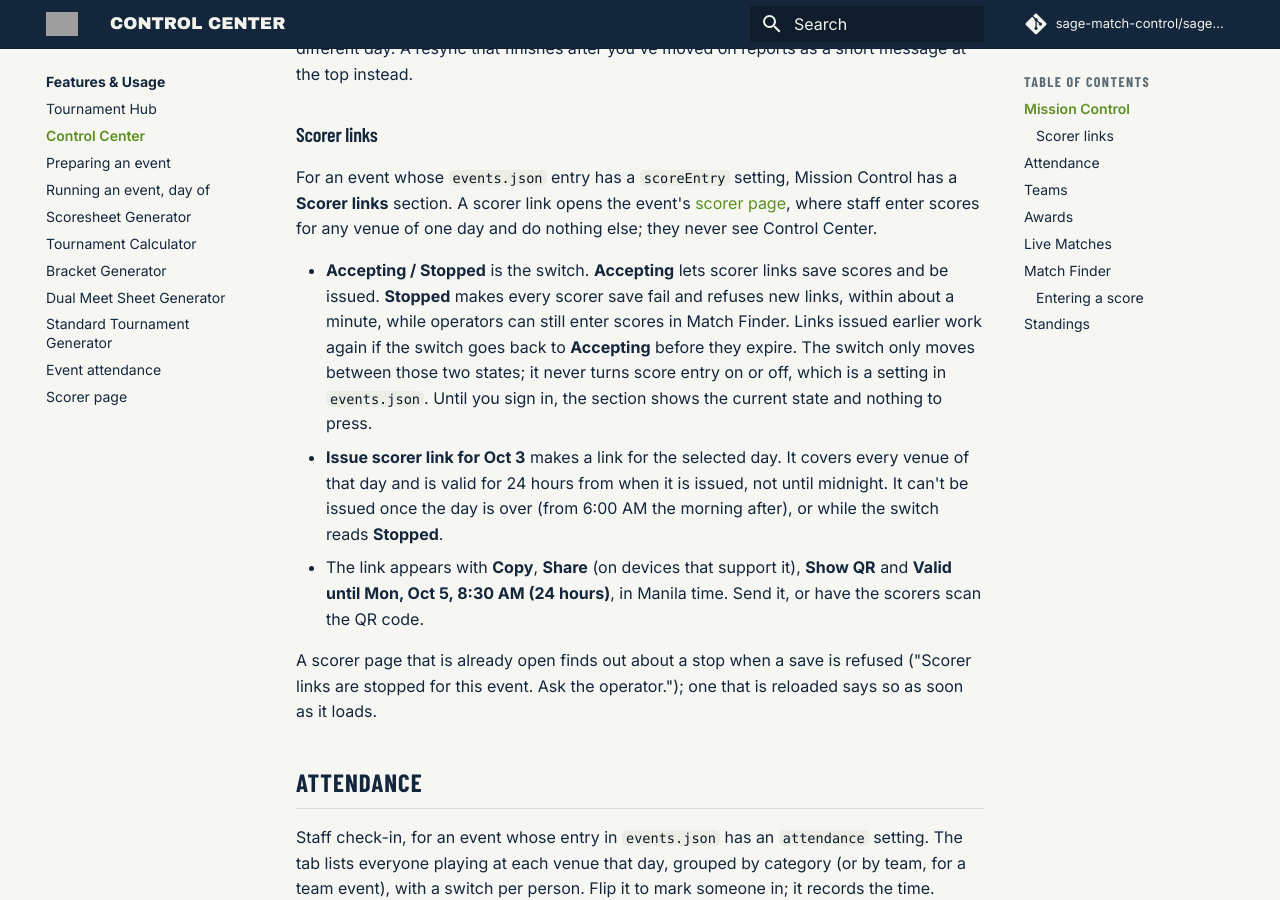
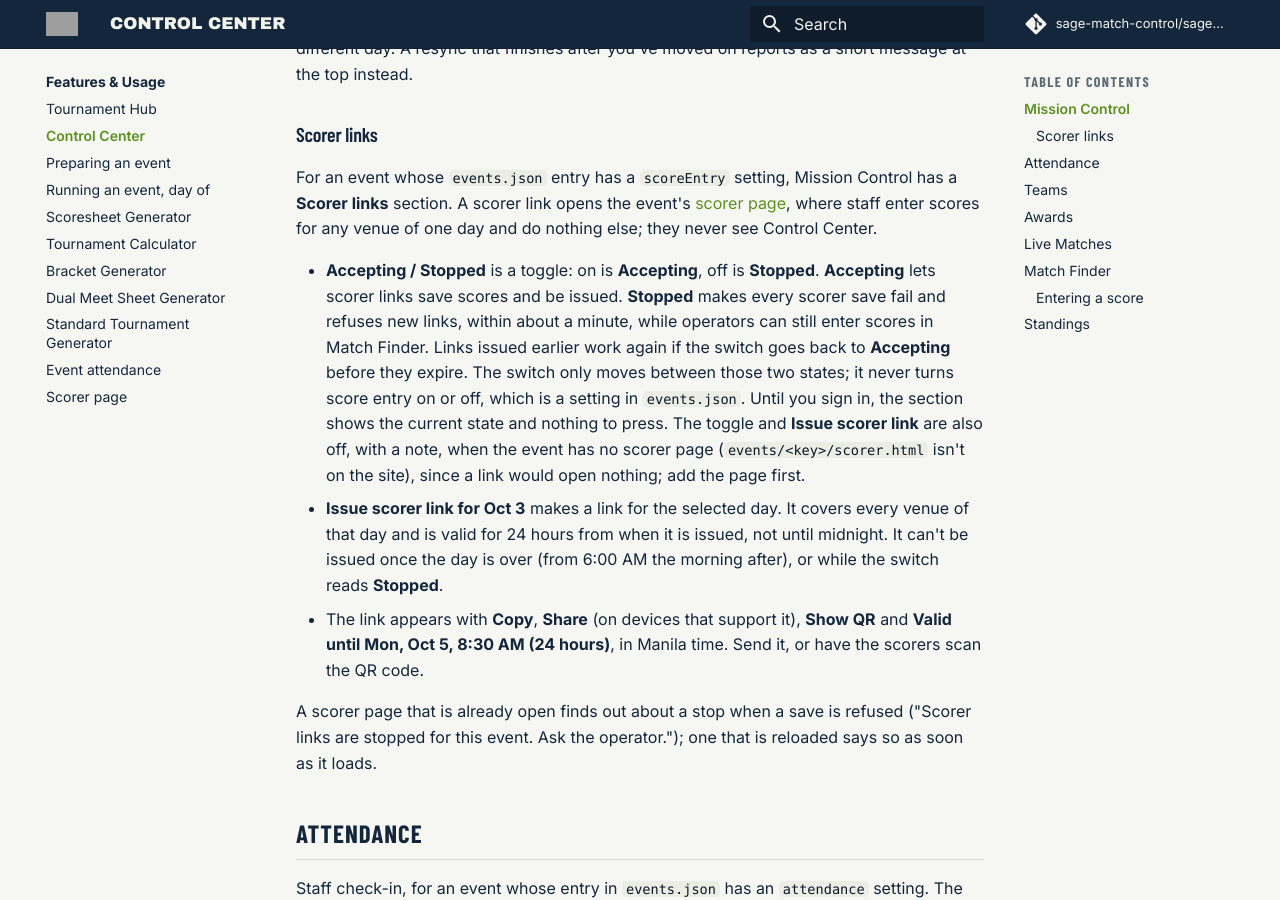
Before and after one commit to sage-match-control/sage-docs, an MkDocs documentation site: the page built from docs/features/control-center.md, in a window 1280 px wide and 900 px high, scrolled down 2314 px. Built offline with MkDocs 1.6.1 and Material for MkDocs 9.7.7, drawn with Linux system fonts in a browser that asks for light colours; comment, search, counter and statistics services are not loaded; some of the changed text lies outside the part shown.

Commit message:
Docs: scorer links toggle and scorer-page guard, dialog names, CSV toggle
Co-Authored-By: Claude Sonnet 5.5 <noreply@anthropic.com>

```diff
--- a/docs/features/control-center.md
+++ b/docs/features/control-center.md
@@ -53,7 +53,7 @@ signing in, and the tab it opens on. From top to bottom:
 - **Resync this day now**, right under the venues — pulls a fresh copy from
   the spreadsheet(s) immediately, instead of waiting for the next automatic
   sync. On a day with more than one venue, **Or resync just one facility**
-  does the same for one venue. **Use CSV export fallback** switches either
+  does the same for one venue. The **Use CSV export fallback** toggle switches either
   one to Google's CSV export, if the normal way of reading the sheet fails.
   The result appears right below, one line per venue: **Synced**, **This
   attempt failed. Still showing its previous data**, or **Failed. Nothing
@@ -106,14 +106,17 @@ Control has a **Scorer links** section. A scorer link opens the event's
 [scorer page](scorer-page.md), where staff enter scores for any venue of one day
 and do nothing else; they never see Control Center.
 
-- **Accepting / Stopped** is the switch. **Accepting** lets scorer links save
-  scores and be issued. **Stopped** makes every scorer save fail and refuses new
+- **Accepting / Stopped** is a toggle: on is **Accepting**, off is **Stopped**.
+  **Accepting** lets scorer links save scores and be issued. **Stopped** makes every
+  scorer save fail and refuses new
   links, within about a minute, while operators can still enter scores in Match
   Finder. Links issued earlier work again if the switch goes back to
   **Accepting** before they expire. The switch only moves between those two
   states; it never turns score entry on or off, which is a setting in
   `events.json`. Until you sign in, the section shows the current state and nothing to
-  press.
+  press. The toggle and **Issue scorer link** are also off, with a note, when the event
+  has no scorer page (`events/<key>/scorer.html` isn't on the site), since a link would
+  open nothing; add the page first.
 - **Issue scorer link for Oct 3** makes a link for the selected day. It covers
   every venue of that day and is valid for 24 hours from when it is issued, not
   until midnight. It can't be issued once the day is over (from 6:00 AM the
@@ -257,6 +260,11 @@ BYE can't be scored. In a standard or dual-meet event a match whose players
 aren't decided yet opens read-only and says so; in a team event a match with no
 lineup can still be scored, with a warning.
 
+The dialog puts the people first: for a pair, the two players' names are the bold
+headline of each side and the team code is a small tag beside them; for a team, the team
+name leads and the players sit underneath. On Review, a team’s win reads the team name in
+bold with its two players on the next line in larger type.
+
 The dialog has two steps.
 
 1. **Enter.** The two sides sit in the same order as the sheet, team 1 on the
```
Also changed, not shown: docs/specs/in-progress/control-center-score-entry-spec.md (+5 -1 lines), docs/technical/control-center.md (+13 -1 lines).
